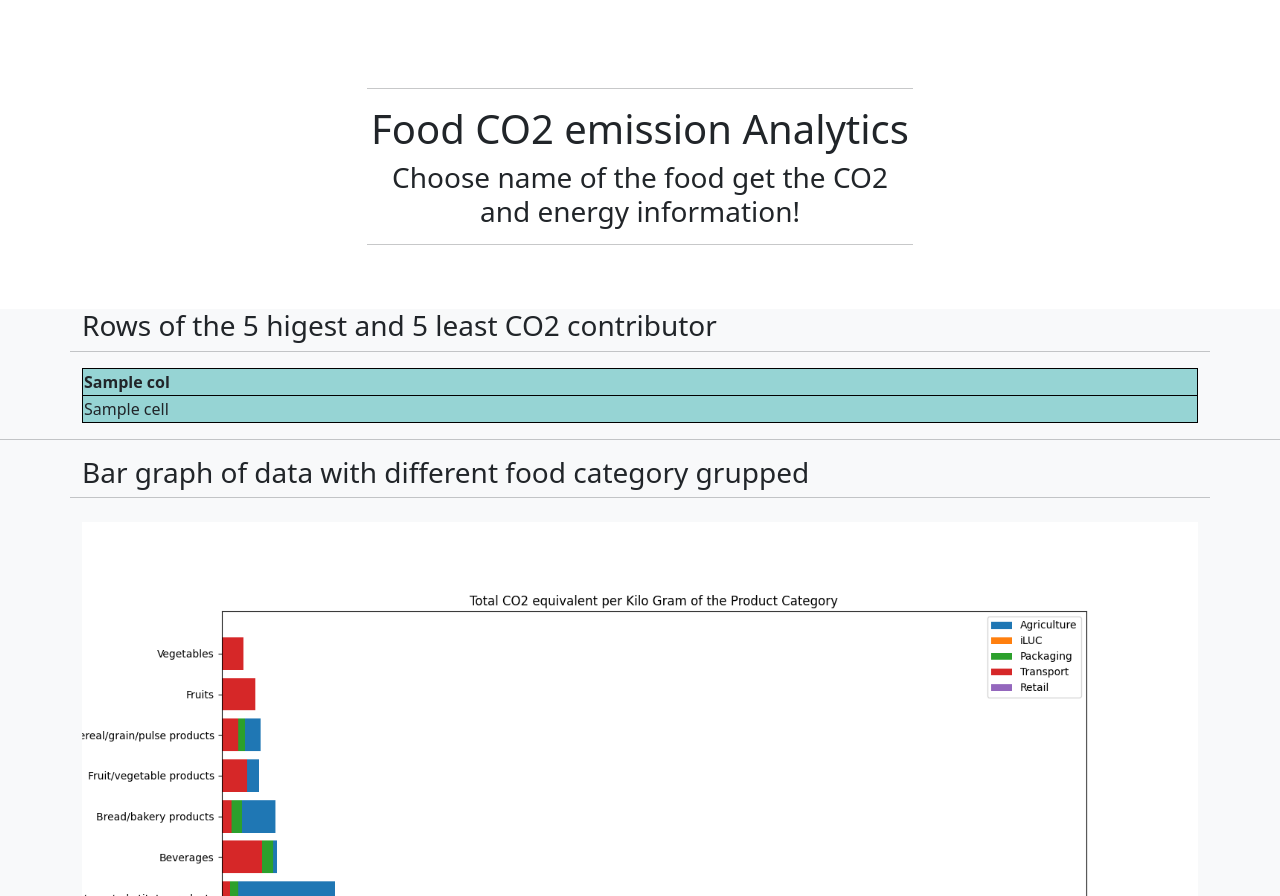
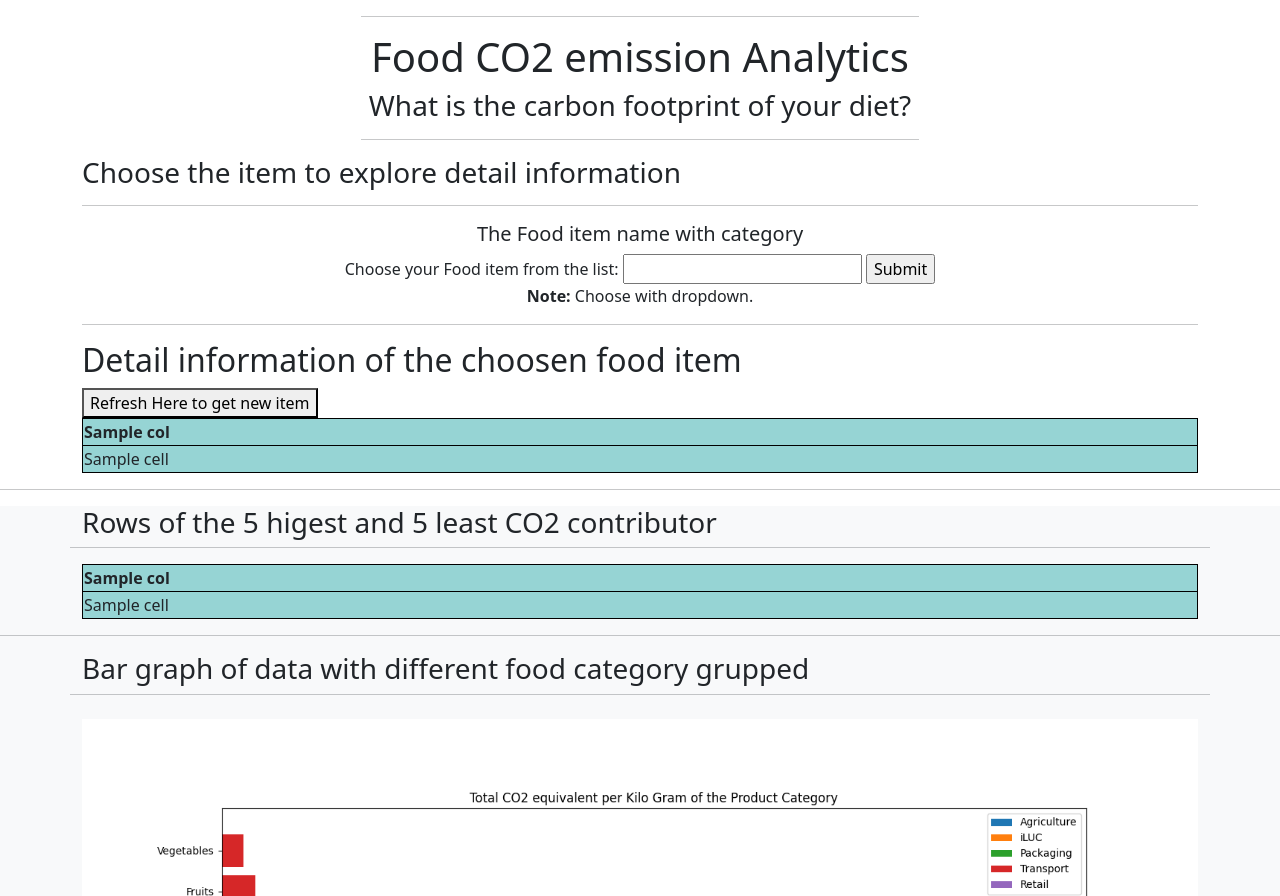
Before and after one commit to mrchapagain/portfolio-project, a Django app: template fooddata/templates/fooddata/allfooddatas.html in a window 1280 px wide. Shown: the part 56-952 px from the top of the page. Run offline with Django 4.2, Linux system fonts and the light colour scheme; the template is opened without the code that fills it: most values are stand-ins (such as "Sample title", 1, 10 or a date in 2020); data that the repository does not hold is empty.

Commit message:
Display in food data has been done remain input button

```diff
--- a/analytics/classifier.py
+++ b/analytics/classifier.py
@@ -17,7 +17,8 @@ from nltk.stem.snowball import SnowballStemmer
 def wordcloud_plot(df_col):
       # Create stopword list
       stopwords = set(STOPWORDS)
-      stopwords.update(['https'])
+      stopwords.update(['https', 'er', 'og', 't', 'co', 'en', 'før', 'fra', 'se', 'har', 'vil', 'nyt', 'end',
+      'kan', 'så', 'på', 'som', 'nu', 'ikke', 'men', 'om', 'vi', 'et', 'af', 'var'])
       plt.figure()
       allWords= ' '.join( [twts for twts in df_col] )
       wordcloud = WordCloud(stopwords=stopwords, width= 1000, height=500, random_state=21, max_font_size= 119, background_color="skyblue").generate(allWords)
--- a/analytics/views.py
+++ b/analytics/views.py
@@ -4,6 +4,8 @@ from .classifier import *
 from job.models import Job
 from blog.models import Blog
 from django.shortcuts import HttpResponse
+from itables import init_notebook_mode
+init_notebook_mode(all_interactive=True)
 
 # Create your views here.
 def  allanalytics(request):
--- a/fooddata/templates/fooddata/allfooddatas.html
+++ b/fooddata/templates/fooddata/allfooddatas.html
@@ -116,16 +116,82 @@
 <main>
 
   <section class="py-6 text-center container">
-    <div class="row py-lg-5">
       <div class="col-lg-6 col-md-8 mx-auto">
-        <img class="bd-placeholder-img card-img-top" class= "img-fluid" src= ""/>
+        <!--<img class="bd-placeholder-img card-img-top" class= "img-fluid" src= "", alt="Food CO2 emission"/>-->
         <hr>
         <h1> Food CO2 emission Analytics</h1>
-        <h3> Choose name of the food get the CO2 and energy information! </h3>
+        <h3> What is the carbon footprint of your diet? </h3>
         <hr>
       </div>
-    </div>
   </section>
+
+
+  <div class="container">
+      <h3> Choose the item to explore detail information</h3>
+      <hr>
+      <div class="py-6 text-center container">
+        <h5>The Food item name with category</h1>
+
+          <form action="/index.html" method="get">
+            <label for= 'item_list' >Choose your Food item from the list:</label>
+            <input list='item_list' name='item_list' id='item_list'>
+            <datalist id='item_list'>
+              {{ df_rows_list }}
+              {% for item_name in df_rows_list %}
+              <option value={{ item_name }}>
+              {% endfor %}
+            </datalist>
+            <input type="submit">
+          </form>
+          <p><strong>Note:</strong> Choose with dropdown.</p>
+      </div>
+        <hr>
+      <div>
+        <h2>Detail information of the choosen food item </h2>
+        <button onClick="window.location.reload();">Refresh Here to get new item</button>
+        <br>
+        <table style="width:100%">
+                <tr>
+                  {% for col in name_choosen.columns %}
+                    <th style="white-space:nowrap"> {{col}} </th>
+                  {% endfor %}
+                </tr>
+                  {% for index, row in name_choosen.iterrows %}
+                    <tr>
+                      {% for cell in row %}
+                        <td> {{cell}} </td>
+                      {% endfor %}
+                    </tr>
+                  {% endfor %}
+              </table>
+      </div>
+
+      <!-- <div class="col">
+        <section class="py-6 text-center container">
+
+          <dl>
+            <dt>Food product choosen: {{ name_choosen.Product_en.values }} </dt>
+            <dt>Food category releted to: {{ name_choosen.Category_en.values }}</dt>
+            <dt>Total CO2 emission contribution: {{ name_choosen.Total_CO2_eq_perkg.values }}</dt>
+              <dd>- Agriculture= {{ name_choosen.Agriculture.values }},</dd>
+              <dd>- iLUC= {{ name_choosen.iLUC.values }},</dt>
+              <dd>- Processing = {{ name_choosen.Processing.values }},</dd>
+              <dd>- Packaging = {{ name_choosen.Packaging.values }},</dd>
+              <dd>- Transport = {{ name_choosen.Transport.values }},</dd>
+              <dd>- Retail = {{ name_choosen.Retail.values }}</dd>
+            <dt>Total Energy_KJ: {{ name_choosen.Energy_KJ.values }}</dt>
+              <dd>Fat amount = {{ name_choosen.Fat_g.values }},</dd>
+              <dd>Carb amount = {{ name_choosen.Carb_g.values }},</dd>
+              <dd>Protein amount = {{ name_choosen.Protein_g.values }}</dd>
+          </dl>
+        </section>
+
+        <div class="card-body">
+
+        </div>
+      </div> -->
+  </div>
+  <hr>
 
 
   <div class="album py-6 bg-light">
@@ -187,28 +253,6 @@
     <hr>
 
 
-    <div class="container">
-      <div class="row">
-        <h3> Display detail CO2 and Energy info of the indivisual food item </h3>
-        <hr>
-
-          <div class="col">
-            <a> <h5 class="card-text"> </h5> </a>
-            <div class="card-body">
-              {{ item_foodinfo }}
-              <a> <img class="bd-placeholder-img card-img-top" class= "img-fluid" src="{% static 'selected_foodinfo_toshow.png' %}" alt="Detail information of selected food item" width=500 height=auto /> </a>
-
-              <div class="btn-group">
-                <button type="button" class="btn btn-sm btn-outline-secondary">Click image</button>
-              </div>
-            </div>
-          </div>
-
-      </div>
-    </div>
-    <hr>
-
-
   </div>
 
 </main>
--- a/fooddata/templates/fooddata/index.html
+++ b/fooddata/templates/fooddata/index.html
@@ -0,0 +1 @@
+<h2>Index page</h2>
--- a/requirements.txt
+++ b/requirements.txt
@@ -74,3 +74,4 @@ virtualenv==20.14.1
 wasabi==0.9.1
 webencodings==0.5.1
 wordcloud==1.8.2.2
+itables==1.1.2
```
Also changed, not shown: fooddata/datavis.py (+7 -7 lines), fooddata/views.py (+7 -3 lines), portfolio/static/wordcloud_toshow.png, test.png (added), test_wordcloud.png (added), wordcloud.png (added).
